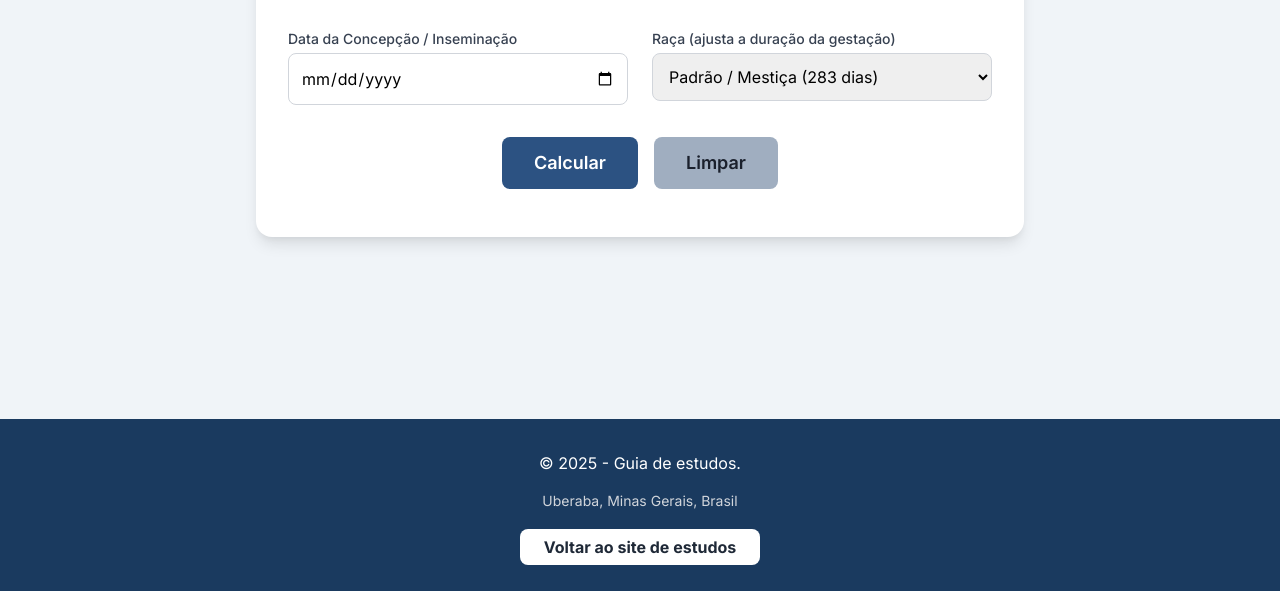
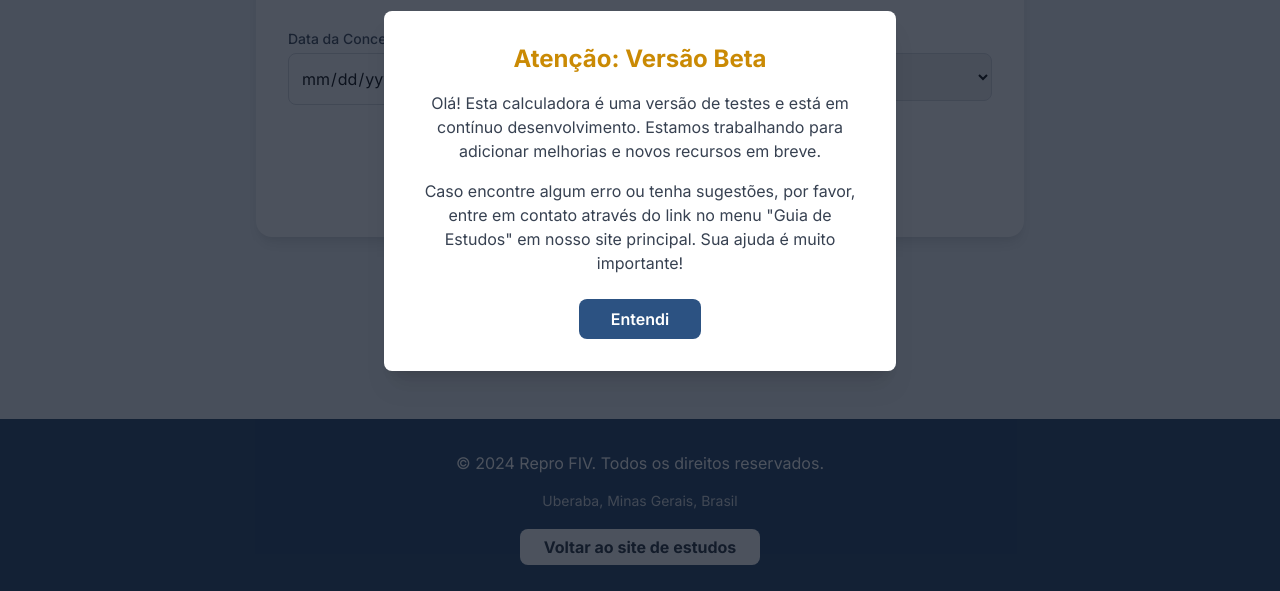
Before and after one commit to Pedrocoro0601/CalculadoraGesta-o, a plain HTML site: page index.html in a window 1280 px wide. Shown: the part 209-800 px from the top of the page. Drawn offline with nearby package versions, Linux system fonts and the light colour scheme.

Commit message:
Add files via upload

```diff
--- a/index.html
+++ b/index.html
@@ -90,6 +90,22 @@
     </style>
 </head>
 <body>
+
+    <!-- Modal de Aviso Beta -->
+    <div id="beta-modal" class="hidden fixed inset-0 bg-gray-900 bg-opacity-75 flex items-center justify-center p-4 z-50">
+        <div class="bg-white rounded-lg shadow-xl p-6 md:p-8 max-w-lg w-full text-center transform transition-all opacity-0 translate-y-4" id="modal-content">
+            <h2 class="text-2xl font-bold text-yellow-600 mb-4">Atenção: Versão Beta</h2>
+            <p class="text-gray-700 mb-4">
+                Olá! Esta calculadora é uma versão de testes e está em contínuo desenvolvimento. Estamos trabalhando para adicionar melhorias e novos recursos em breve.
+            </p>
+            <p class="text-gray-700 mb-6">
+                Caso encontre algum erro ou tenha sugestões, por favor, entre em contato através do link no menu "Guia de Estudos" em nosso site principal. Sua ajuda é muito importante!
+            </p>
+            <button id="close-modal-btn" class="btn btn-primary px-8 py-2 rounded-lg font-semibold">Entendi</button>
+        </div>
+    </div>
+
+
     <main class="flex items-center justify-center p-4">
         <div class="w-full max-w-3xl mx-auto">
             <div class="calculator-card p-6 md:p-8">
@@ -146,7 +162,7 @@
     <!-- Rodapé -->
     <footer class="footer mt-12 py-8 text-center">
         <div class="container mx-auto px-4">
-            <p class="mb-4">&copy;  2025 - Guia de estudos.</p>
+            <p class="mb-4">&copy; 2024 Repro FIV. Todos os direitos reservados.</p>
             <p class="text-gray-300 text-sm mb-6">Uberaba, Minas Gerais, Brasil</p>
             <a href="https://repro-fiv.vercel.app/#/" target="_blank" rel="noopener noreferrer" class="bg-white text-gray-800 font-bold py-2 px-6 rounded-lg hover:bg-gray-200 transition-colors">
                 Voltar ao site de estudos
@@ -279,21 +295,41 @@
             const { jsPDF } = window.jspdf;
             const content = document.getElementById('print-area');
 
-            // Usar html2canvas para capturar o conteúdo como uma imagem
             html2canvas(content, { scale: 2 }).then(canvas => {
                 const imgData = canvas.toDataURL('image/png');
                 const pdf = new jsPDF('p', 'mm', 'a4');
                 const pdfWidth = pdf.internal.pageSize.getWidth();
-                const pdfHeight = pdf.internal.pageSize.getHeight();
                 const canvasWidth = canvas.width;
                 const canvasHeight = canvas.height;
                 const ratio = canvasWidth / canvasHeight;
                 const width = pdfWidth - 20; // com margens
                 const height = width / ratio;
 
-                // Adicionar a imagem ao PDF
                 pdf.addImage(imgData, 'PNG', 10, 10, width, height);
                 pdf.save('resumo-gestacao-bovina.pdf');
+            });
+        });
+
+        // Lógica para o Modal de Aviso Beta
+        document.addEventListener('DOMContentLoaded', () => {
+            const betaModal = document.getElementById('beta-modal');
+            const modalContent = document.getElementById('modal-content');
+            const closeModalBtn = document.getElementById('close-modal-btn');
+
+            if (!sessionStorage.getItem('betaWarningShown')) {
+                betaModal.classList.remove('hidden');
+                // Adiciona um pequeno atraso para a animação funcionar
+                setTimeout(() => {
+                    modalContent.classList.remove('opacity-0', 'translate-y-4');
+                }, 50);
+            }
+
+            closeModalBtn.addEventListener('click', () => {
+                sessionStorage.setItem('betaWarningShown', 'true');
+                modalContent.classList.add('opacity-0', 'translate-y-4');
+                setTimeout(() => {
+                   betaModal.classList.add('hidden');
+                }, 300); // tempo da transição
             });
         });
 
```
